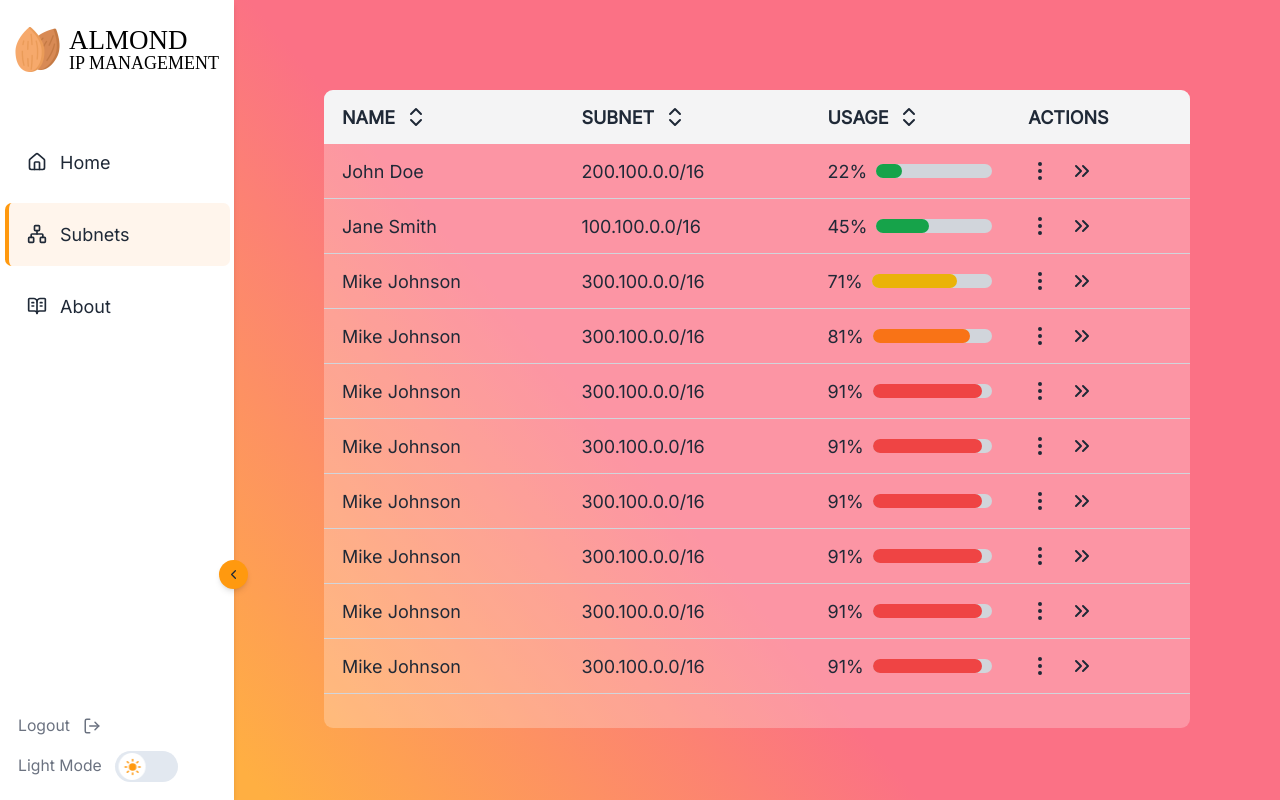
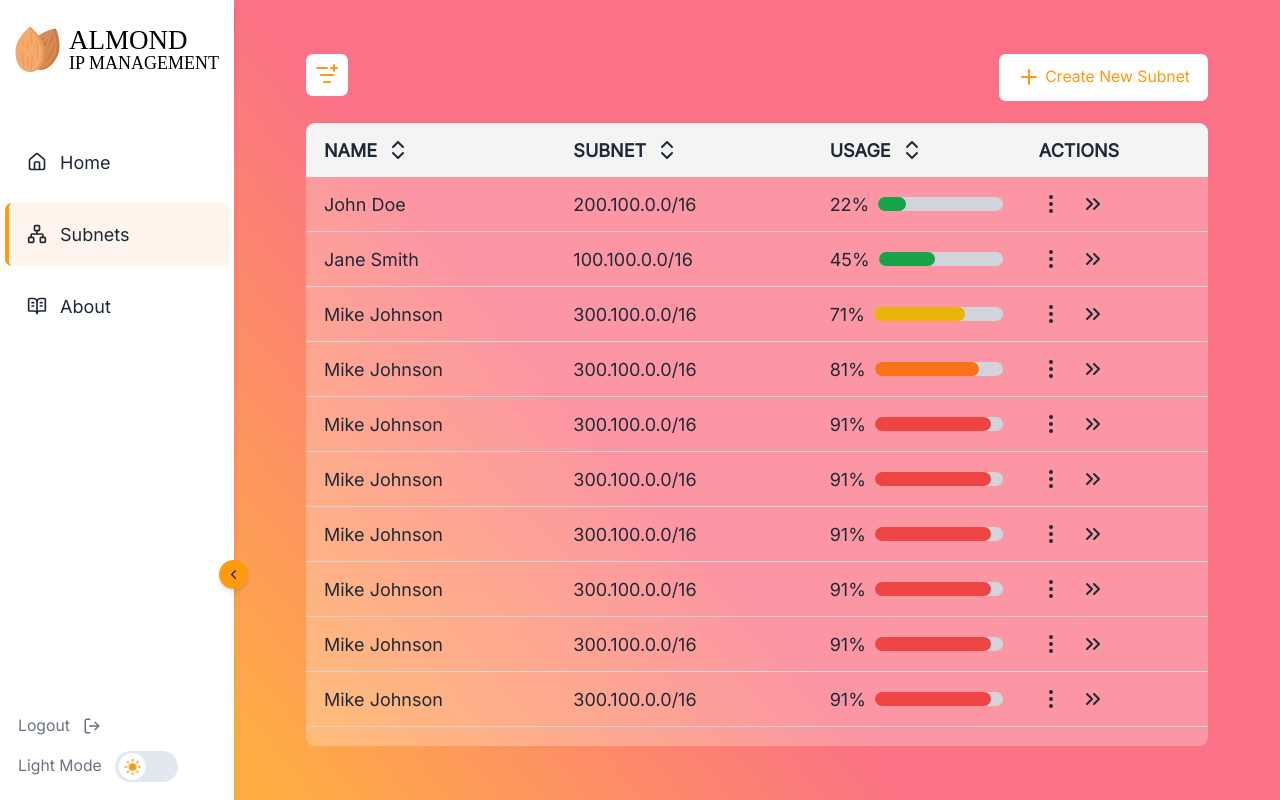
Before and after one commit to random551923/almond-ipam, a React (Vite) app: page /subnets in a window 1280 px wide. Built offline with nearby package versions, Linux system fonts and the light colour scheme; a web font is replaced by a local one.

Commit message:
feat: Add table, create subnet and filter button to subnet page

```diff
--- a/src/pages/SubnetsPage.tsx
+++ b/src/pages/SubnetsPage.tsx
@@ -1,5 +1,11 @@
-import { ChevronsRight, EllipsisVertical } from "lucide-react";
+import {
+  ChevronsRight,
+  EllipsisVertical,
+  ListFilterPlus,
+  Plus,
+} from "lucide-react";
 import Table from "../components/Table";
+import { Button } from "../components/Button";
 
 const SubnetPage = () => {
   const columns = [
@@ -22,9 +28,20 @@ const SubnetPage = () => {
   ];
 
   return (
-    <div className="flex flex-row h-fill w-fill flex-1 overflow-hidden gap-10">
-      <div className=" flex flex-col w-fill h-fill flex-1 justify-center p-4">
-        <h1 className="text-xl font-bold mb-4 text-center text-primary-text"></h1>
+    <div className="flex flex-col h-fill w-fill flex-1 gap-5">
+      <div className="flex flex-row">
+        <div>
+          <Button className="p-2">
+            <ListFilterPlus />
+          </Button>
+        </div>
+        <div className="flex flex-1 w-fill justify-end">
+          <Button className="gap-1">
+            <Plus />
+            Create New Subnet
+          </Button>
+        </div>
+      </div>
       <Table
         columns={columns}
         data={tableData}
@@ -40,7 +57,6 @@ const SubnetPage = () => {
         }
       />
     </div>
-    </div>
   );
 };
 export default SubnetPage;
```
Lines whose indentation alone changed are shown as unchanged.
